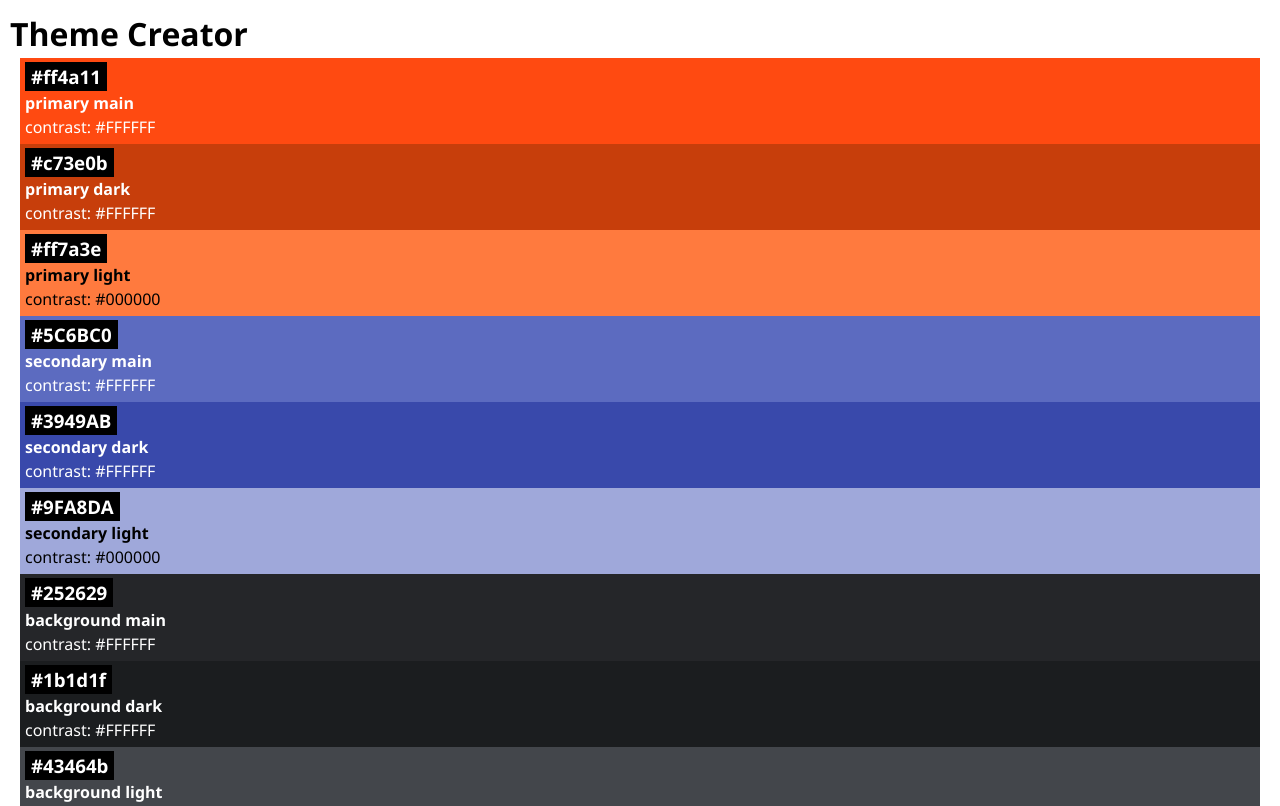
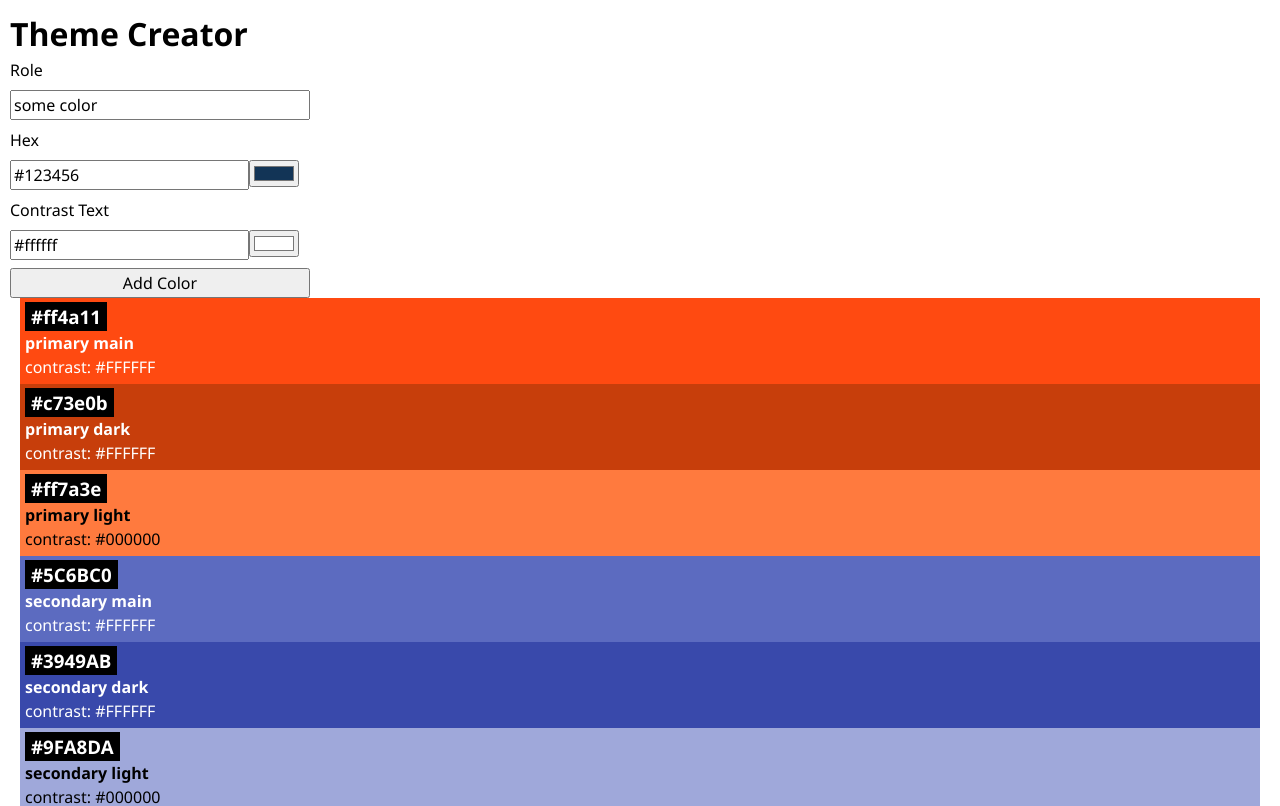
Before and after one commit to pharantes/project-4, a React (Vite) app: page / in a window 1280 px wide. Shown: the top 806 px of the page. Built offline with nearby package versions, Linux system fonts and the light colour scheme.

Commit message:
issue 2 done

```diff
--- a/package.json
+++ b/package.json
@@ -14,7 +14,8 @@
     "@octokit/rest": "^20.1.0",
     "dotenv": "^16.4.5",
     "react": "^18.2.0",
-    "react-dom": "^18.2.0"
+    "react-dom": "^18.2.0",
+    "uid": "^2.0.2"
   },
   "devDependencies": {
     "@types/react": "^18.2.66",
--- a/src/App.jsx
+++ b/src/App.jsx
@@ -1,13 +1,21 @@
 import { initialColors } from "./lib/colors";
 import Color from "./Components/Color/Color";
 import "./App.css";
+import ColorForm from "./Components/Color/ColorForm";
+import { useState } from "react";
+import { uid } from "uid/single";
 
 function App() {
+  const initialData = { role: "some color", hex: "#123456", contrastText: "#ffffff" }
+  const [colors, setColors] = useState(initialColors)
+  function onSubmitColor(data) {
+    setColors([...initialColors, { ...data, id: uid() }])
+  }
   return (
     <>
       <h1>Theme Creator</h1>
-
-      {initialColors.map((color) => {
+      <ColorForm initialData={initialData} onSubmitColor={onSubmitColor} />
+      {colors.map((color) => {
         return <Color key={color.id} color={color} />;
       })}
     </>
--- /dev/null
+++ b/src/Components/Color/ColorForm.jsx
@@ -0,0 +1,39 @@
+import React from 'react'
+import ColorInput from './ColorInput'
+export default function ColorForm({
+    onSubmitColor,
+    initialData
+}) {
+
+    const styles = {
+        form: {
+            display: "flex",
+            flexDirection: "column",
+            maxWidth: "300px",
+            gap: ".5rem"
+        }
+    }
+
+    function handleSubmit(event) {
+        event.preventDefault();
+        const formData = new FormData(event.target);
+        const data = Object.fromEntries(formData);
+        onSubmitColor(data);
+    }
+
+
+    return (
+        <form style={styles.form} onSubmit={handleSubmit}>
+            <label htmlFor="role">Role</label>
+            <input type="text"
+                id="role"
+                name="role"
+                defaultValue={initialData.role} />
+            <label htmlFor="hex">Hex</label>
+            <ColorInput id="hex" defaultValue={initialData.hex} />
+            <label htmlFor="contrastText">Contrast Text</label>
+            <ColorInput id="contrastText" defaultValue={initialData.contrastText} />
+            <button type="submit">Add Color</button>
+        </form>
+    )
+}
--- /dev/null
+++ b/src/Components/Color/ColorInput.jsx
@@ -0,0 +1,27 @@
+import React, { useState } from 'react'
+
+export default function ColorInput({ id, defaultValue }) {
+    const styles = {
+        inputWrap: {
+            display: "flex",
+            flexDirection: "row"
+        }
+    }
+    const [inputValue, setInputValue] = useState(defaultValue);
+
+    function handleInputValue(event) {
+        setInputValue(event.target.value);
+    }
+    return (
+        <div style={styles.inputWrap}>
+            <input
+                type="text"
+                id={id}
+                name={id}
+                value={inputValue}
+                onChange={handleInputValue}
+            />
+            <input type="color" value={inputValue} onChange={handleInputValue} />
+        </div>
+    )
+}
```
Also changed, not shown: 1 other file (tests, documents, lock files or other folders).
